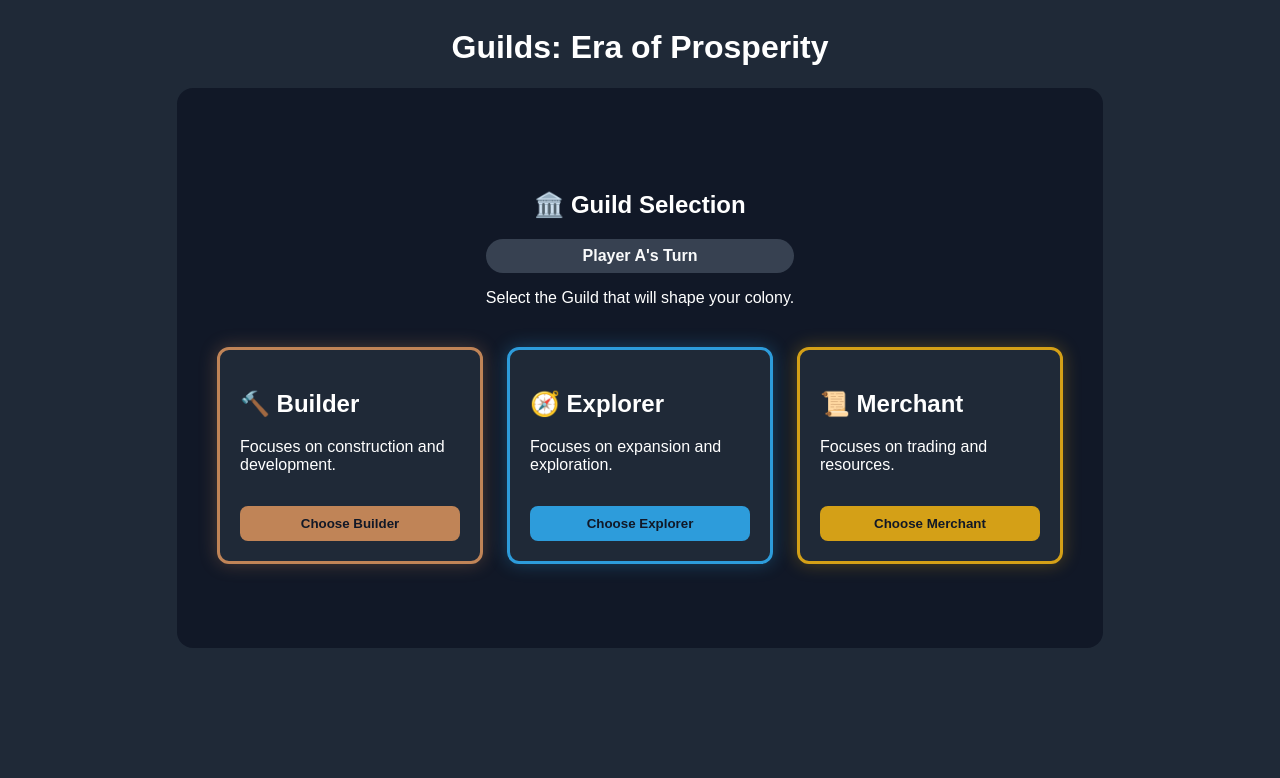
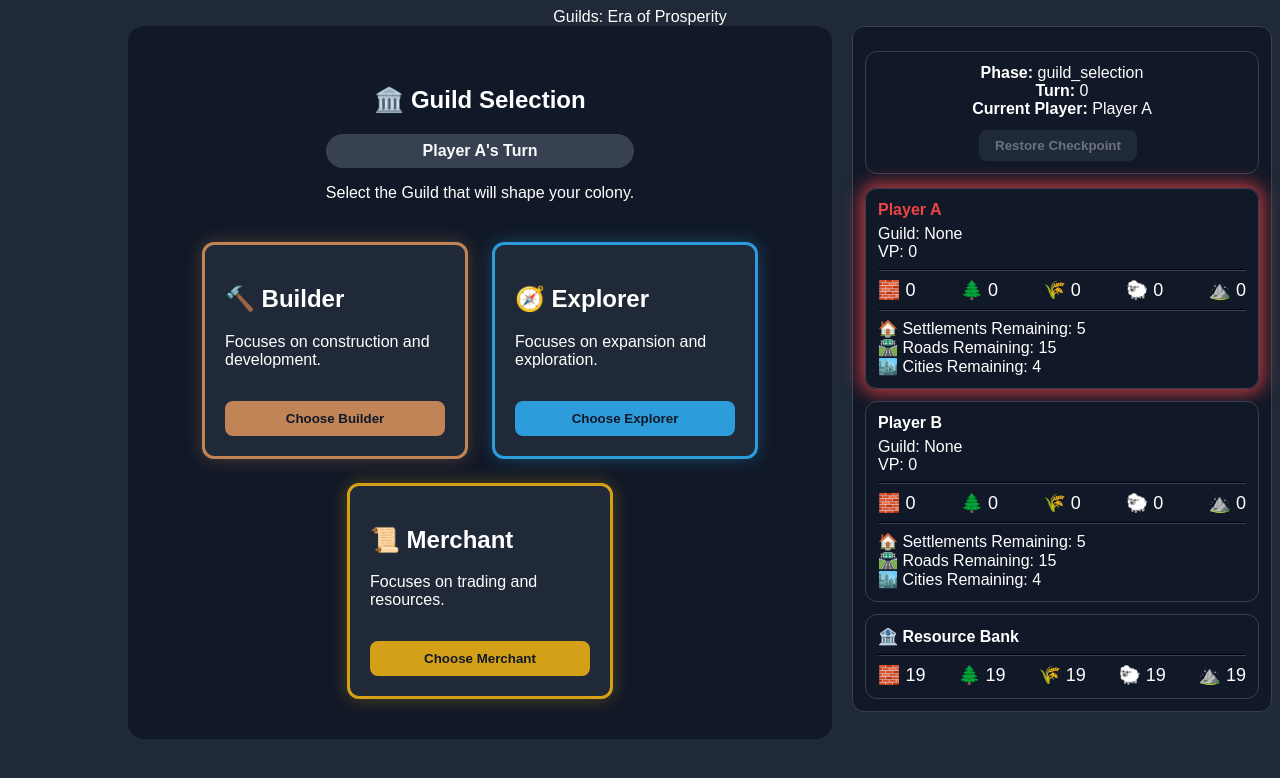
Before and after one commit to jeps0n/guilds-era-of-prosperity, a React (Vite) app: page / in a window 1280 px wide. Shown: the top 778 px of the page. Built offline with nearby package versions, Linux system fonts and the light colour scheme.

Commit message:
implement TURN BACK feature for demo/debug

```diff
--- a/src/App.tsx
+++ b/src/App.tsx
@@ -2,9 +2,9 @@ import { useState } from "react";
 import BoardView from "./components/BoardView";
 import GameStatus from "./components/GameStatus";
 import GuildSelection from "./components/GuildSelection";
+import GameLayout from "./components/layout/GameLayout";
 import InitialPlacement from "./components/InitialPlacement";
 import PlayerPanel from "./components/PlayerPanel";
-import GameLayout from "./components/layout/GameLayout";
 import { createInitialState } from "./game/engine/initialState";
 import {
   validateBoard,
@@ -18,10 +18,15 @@ import {
 import {
   placeRoad,
 } from "./game/systems/initialPlacement/placeRoad";
-import type { GuildType } from "./game/engine/types";
 import {
   endTurn,
 } from "./game/systems/turn/endTurn";
+import type { GuildType } from "./game/engine/types";
+import {
+  savePhaseCheckpoint,
+  restorePhaseCheckpoint,
+  canRestorePhaseCheckpoint,
+} from "./store/gameStore";
 const initialGame =
   createInitialState();
 if (import.meta.env.DEV) {
@@ -31,51 +36,93 @@ if (import.meta.env.DEV) {
 }
 function App() {
   const [game, setGame] =
-useState(
-  initialGame
-);
+    useState(initialGame);
   function handleGuildSelection(
     guild: GuildType
   ) {
-setGame(
+    const nextGame =
       selectGuild(
         game,
         game.currentPlayerId,
         guild
-  )
       );
+    if (nextGame === game) {
+      return;
+    }
+    savePhaseCheckpoint(game);
+    setGame(nextGame);
+    if (
+      nextGame.phase !==
+      game.phase
+    ) {
+      savePhaseCheckpoint(
+        nextGame
+      );
+    }
   }
   function handlePlaceSettlement(
     nodeId: string
   ) {
-setGame(
+    const nextGame =
       placeSettlement(
         game,
         game.currentPlayerId,
         nodeId
-  )
       );
+    if (nextGame === game) {
+      return;
+    }
+    savePhaseCheckpoint(game);
+    setGame(nextGame);
   }
   function handlePlaceRoad(
     edgeId: string
   ) {
-setGame(
+    const nextGame =
       placeRoad(
         game,
         game.currentPlayerId,
         edgeId
-  )
+      );
+    if (nextGame === game) {
+      return;
+    }
+    setGame(nextGame);
+    if (
+      nextGame.phase !==
+      game.phase
+    ) {
+      savePhaseCheckpoint(
+        nextGame
       );
     }
+  }
   function handleEndTurn() {
-setGame(
-  endTurn(game)
+    const nextGame =
+      endTurn(game);
+    if (nextGame === game) {
+      return;
+    }
+    setGame(nextGame);
+    savePhaseCheckpoint(
+      nextGame
     );
+  }
+  function handleRestoreCheckpoint() {
+    const restoredGame =
+      restorePhaseCheckpoint(
+        game
+      );
+    if (!restoredGame) {
+      return;
+    }
+    setGame(restoredGame);
   }
   const currentPlayer =
     game.players.find(
-player =>
-player.id === game.currentPlayerId
+      (player) =>
+        player.id ===
+        game.currentPlayerId
     );
   const availableGuilds: GuildType[] =
     (
@@ -84,19 +131,18 @@ const availableGuilds: GuildType[] =
         "explorer",
         "merchant",
       ] as GuildType[]
-)
-.filter(
-guild =>
+    ).filter(
+      (guild) =>
         !game.players.some(
-player =>
+          (player) =>
             player.guild === guild
         )
     );
   const roads =
     game.players.flatMap(
-player =>
+      (player) =>
         player.roads.map(
-(edgeId,index)=>({
+          (edgeId, index) => ({
             id:
               `${player.id}-road-${index}`,
             edgeId,
@@ -105,18 +151,20 @@ player.id,
           })
         )
     );
+  const restoreAvailable =
+    canRestorePhaseCheckpoint(
+      game
+    );
   if (
-game.phase === "guild_selection" &&
+    game.phase ===
+      "guild_selection" &&
     currentPlayer &&
-currentPlayer.guild === undefined
+    currentPlayer.guild ===
+      undefined
   ) {
     return (
       <GameLayout
-header={
-<h1>
-Guilds: Era of Prosperity
-</h1>
-}
+        header="Guilds: Era of Prosperity"
         board={
           <GuildSelection
             playerName={
@@ -130,55 +178,65 @@ handleGuildSelection
             }
           />
         }
+        rightSidebar={
+          <>
+            <GameStatus
+              game={game}
+              onEndTurn={
+                handleEndTurn
+              }
+              onRestoreCheckpoint={
+                handleRestoreCheckpoint
+              }
+              canRestoreCheckpoint={
+                restoreAvailable
+              }
+            />
+            <PlayerPanel
+              game={game}
+            />
+          </>
+        }
       />
     );
   }
   return (
     <GameLayout
-header={
-<h1>
-Guilds: Era of Prosperity
-</h1>
-}
+      header="Guilds: Era of Prosperity"
       board={
         <>
           <BoardView
-board={
-game.board
-}
+            board={game.board}
             settlements={
               game.players.flatMap(
-player =>
+                (player) =>
                   player.settlements
               )
             }
-roads={
-roads
-}
+            roads={roads}
             onSelectNode={
-game.phase === "initial_placement" &&
-game.placementAction === "settlement"
-?
-handlePlaceSettlement
-:
-undefined
+              game.phase ===
+                "initial_placement" &&
+              game.placementAction ===
+                "settlement"
+                ? handlePlaceSettlement
+                : undefined
             }
             onSelectEdge={
-game.phase === "initial_placement" &&
-game.placementAction === "road"
-?
-handlePlaceRoad
-:
-undefined
+              game.phase ===
+                "initial_placement" &&
+              game.placementAction ===
+                "road"
+                ? handlePlaceRoad
+                : undefined
             }
           />
-{
-game.phase === "initial_placement" && (
+          {game.phase ===
+            "initial_placement" && (
             <InitialPlacement
               game={game}
             />
-)
-}
+          )}
         </>
       }
       rightSidebar={
@@ -187,6 +245,12 @@ rightSidebar={
             game={game}
             onEndTurn={
               handleEndTurn
+            }
+            onRestoreCheckpoint={
+              handleRestoreCheckpoint
+            }
+            canRestoreCheckpoint={
+              restoreAvailable
             }
           />
           <PlayerPanel
--- a/src/components/GameStatus.tsx
+++ b/src/components/GameStatus.tsx
@@ -2,15 +2,20 @@ import type { GameState } from "../game/engine/GameState";
 interface GameStatusProps {
   game: GameState;
   onEndTurn: () => void;
+  onRestoreCheckpoint: () => void;
+  canRestoreCheckpoint: boolean;
 }
 function GameStatus({
   game,
   onEndTurn,
+  onRestoreCheckpoint,
+  canRestoreCheckpoint,
 }: GameStatusProps) {
   const currentPlayer =
     game.players.find(
       (player) =>
-        player.id === game.currentPlayerId
+        player.id ===
+        game.currentPlayerId
     );
   return (
     <div
@@ -34,8 +39,39 @@ function GameStatus({
       </div>
       <div>
         <strong>Current Player:</strong>{" "}
-        {currentPlayer?.name ?? "Unknown"}
+        {currentPlayer?.name ??
+          "Unknown"}
       </div>
+      <button
+        onClick={
+          onRestoreCheckpoint
+        }
+        disabled={
+          !canRestoreCheckpoint
+        }
+        style={{
+          marginTop: "12px",
+          marginRight: "8px",
+          padding: "8px 16px",
+          borderRadius: "8px",
+          border: "none",
+          background:
+            canRestoreCheckpoint
+              ? "#4b5563"
+              : "#1f2937",
+          color:
+            canRestoreCheckpoint
+              ? "white"
+              : "#6b7280",
+          cursor:
+            canRestoreCheckpoint
+              ? "pointer"
+              : "not-allowed",
+          fontWeight: "bold",
+        }}
+      >
+        Restore Checkpoint
+      </button>
       {game.phase === "playing" && (
         <button
           onClick={onEndTurn}
--- a/src/store/gameStore.ts
+++ b/src/store/gameStore.ts
@@ -0,0 +1,86 @@
+import type { GameState } from "../game/engine/GameState";
+let checkpoints: GameState[] = [];
+function statesMatch(
+    a: GameState,
+    b: GameState
+): boolean {
+    return JSON.stringify(a) === JSON.stringify(b);
+}
+export function savePhaseCheckpoint(
+    game: GameState
+): void {
+    const latest =
+        checkpoints[
+        checkpoints.length - 1
+        ];
+    if (
+        latest &&
+        statesMatch(latest, game)
+    ) {
+        return;
+    }
+    checkpoints.push(
+        structuredClone(game)
+    );
+}
+export function canRestorePhaseCheckpoint(
+    currentGame: GameState
+): boolean {
+    if (
+        checkpoints.length === 0
+    ) {
+        return false;
+    }
+    const latest =
+        checkpoints[
+        checkpoints.length - 1
+        ];
+    if (
+        !statesMatch(
+            currentGame,
+            latest
+        )
+    ) {
+        return true;
+    }
+    return checkpoints.length > 1;
+}
+export function restorePhaseCheckpoint(
+    currentGame: GameState
+): GameState | null {
+    if (
+        !canRestorePhaseCheckpoint(
+            currentGame
+        )
+    ) {
+        return null;
+    }
+    const latest =
+        checkpoints[
+        checkpoints.length - 1
+        ];
+    if (
+        !statesMatch(
+            currentGame,
+            latest
+        )
+    ) {
+        return structuredClone(
+            latest
+        );
+    }
+    checkpoints.pop();
+    const previous =
+        checkpoints[
+        checkpoints.length - 1
+        ];
+    if (!previous) {
+        return null;
+    }
+    return structuredClone(
+        previous
+    );
+}
+export function clearPhaseCheckpoints(): void {
+    checkpoints = [];
+}
```
Also changed, not shown: src/components/GameLog.tsx (added, +59 -0 lines), src/game/systems/guildSelection.ts (+0 -10 lines), src/game/systems/initialPlacement/placeRoad.ts (+0 -20 lines), src/game/systems/initialPlacement/placeSettlement.ts (+0 -22 lines), src/game/engine/initialState.ts (indentation only), src/main.tsx (line endings or trailing spaces). Lines whose indentation alone changed are shown as unchanged.
